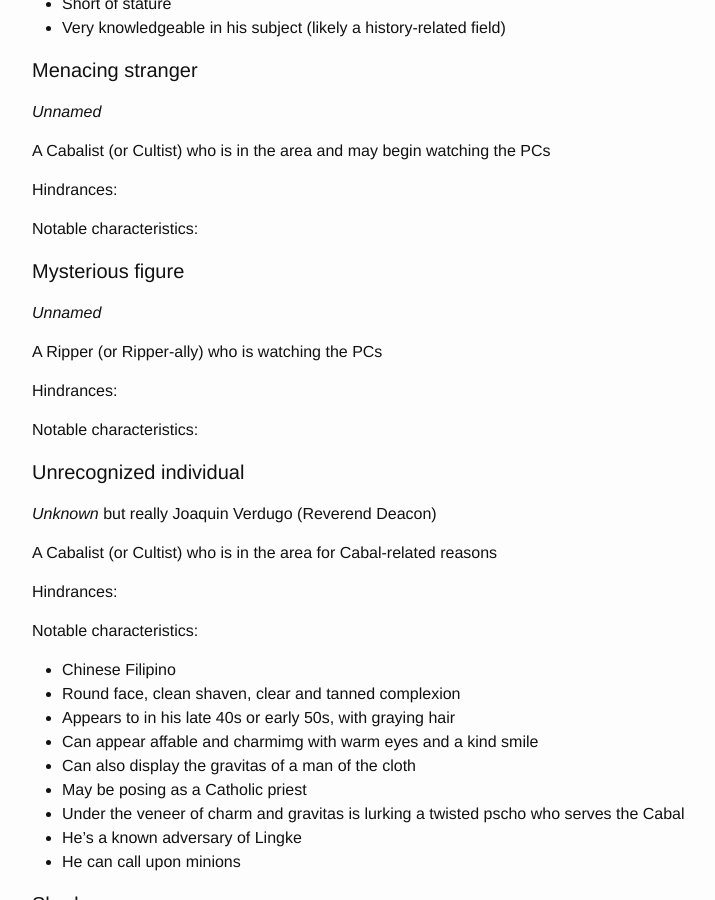
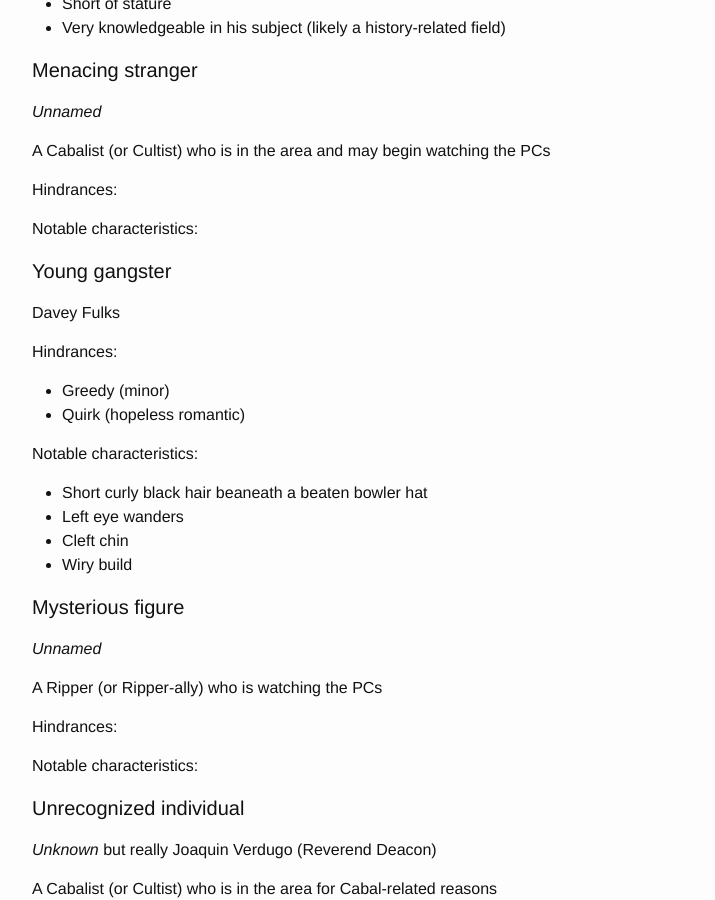
Before and after one commit to achall36/RoxvilleRooster.github.io, a Jekyll site: the page built from rippers-game-planning.md, in a window 1280 px wide and 900 px high, scrolled down 5759 px. Shown: the whole window, without its empty margins (238-953 px from the left). Built offline with Jekyll 4.4.1, drawn with Linux system fonts in a browser that asks for light colours.

Commit message:
Update rippers-game-planning.md

```diff
--- a/rippers-game-planning.md
+++ b/rippers-game-planning.md
@@ -258,6 +258,21 @@ Hindrances:
 
 Notable characteristics:
 
+#### Young gangster
+
+Davey Fulks
+
+Hindrances:
+* Greedy (minor)
+* Quirk (hopeless romantic)
+
+Notable characteristics:
+* Short curly black hair beaneath a beaten bowler hat
+* Left eye wanders
+* Cleft chin
+* Wiry build
+
+
 
 #### Mysterious figure
 
```
